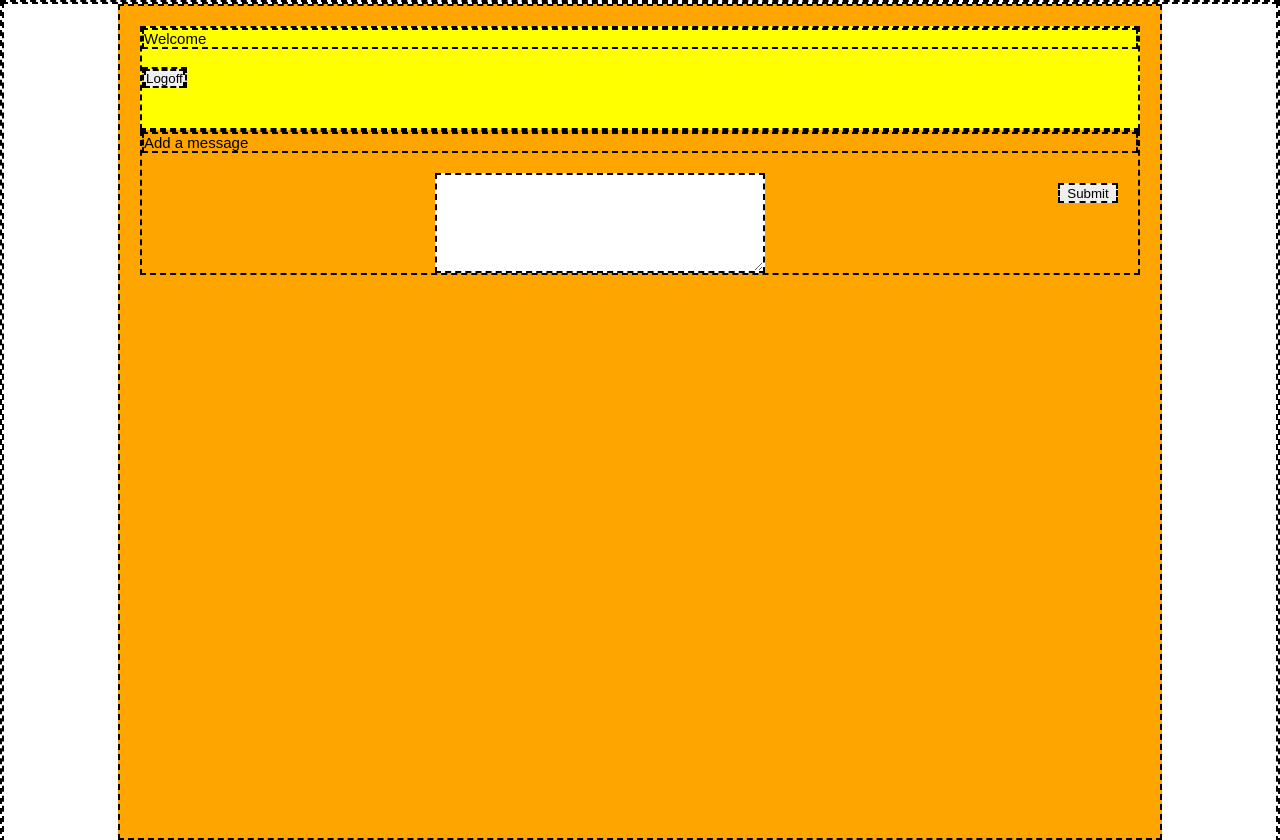
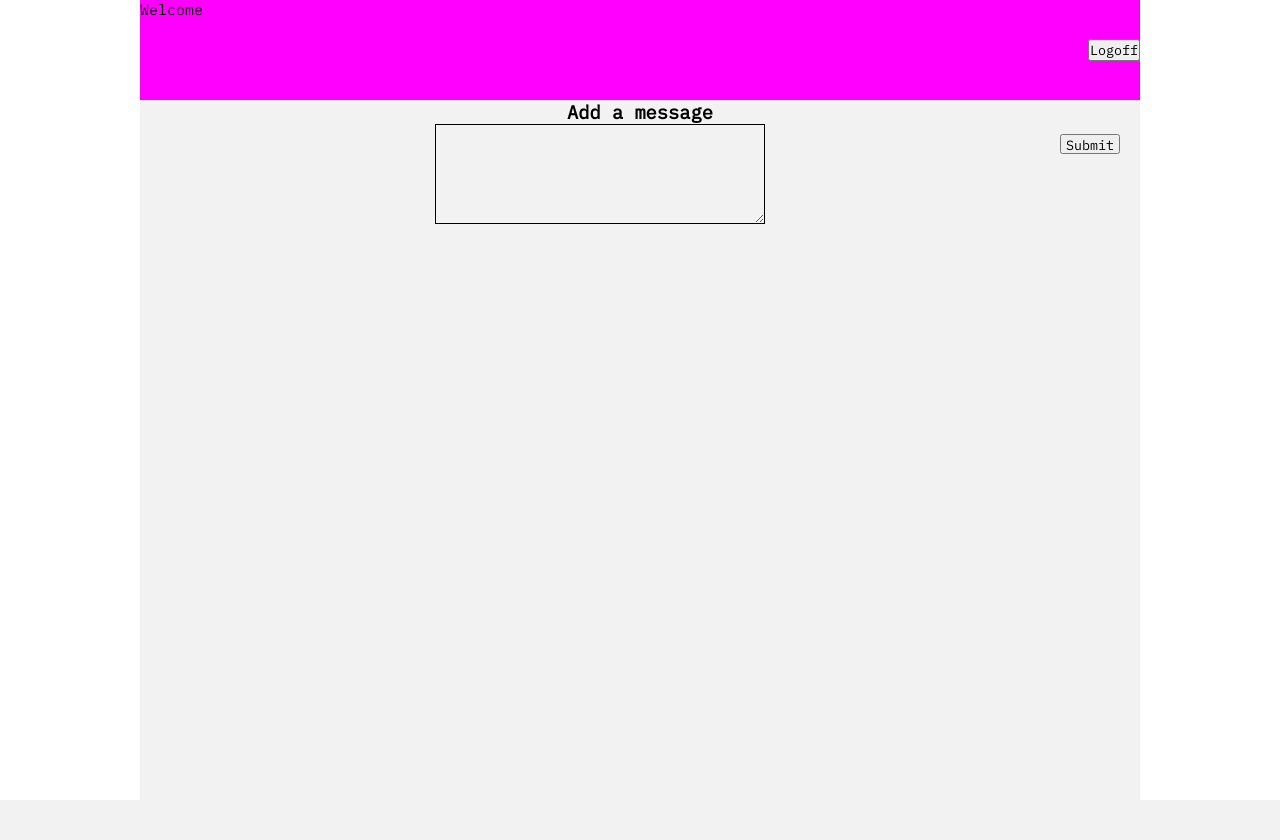
Before and after one commit to jwpowers2/wall, a Flask app: page /wall in a window 1280 px wide. After the commit the page ends 800 px from the top, so only its background shows below. Run offline with Flask 2, Linux system fonts and the light colour scheme; data that the repository does not hold is empty.

Commit message:
functional with no style

```diff
--- a/static/css/style.css
+++ b/static/css/style.css
@@ -1,8 +1,7 @@
 *{
     margin: 0;
     padding: 0;
-    font-family: 'Josefine Sans', sans-serif;
-    border: 2px dashed black;
+    font-family: 'IBM Plex Mono', monospace;
 }
 
 img {
@@ -14,7 +13,7 @@ top:0;
 display: block;
 text-align:left;
 height: 100px;
-background-color:yellow;
+background-color:magenta;
 }
 
 .header h1{
@@ -22,20 +21,20 @@ margin: 50px;
 float: left;
 
 }
-.header img{
+.header a{
 
 float: right;
 
 }
 
 .wrapper {
-background-color:orange;
+background-color:#f2f2f2;
 width: 1000px;
+font-family: 'IBM Plex Mono', monospace;
 height: 100%;
 margin: 0 auto;
 text-align:center;
 color:black;
-padding: 20px;
 
 }
 
@@ -43,7 +42,6 @@ padding: 20px;
 
 .index {
 border: 2px solid black;
-font-family: sans-serif;
 width: 350px;
 margin: 10 auto;
 text-align:center;
@@ -70,6 +68,8 @@ width: 150px;
 textarea{
 width: 330px;
 height:100px;
+background-color:transparent;
+border:1px solid black;
 }
 
 #button{
@@ -87,7 +87,6 @@ text-align:center;
 margin: 0 auto;
 }
 table {
-    font-family: arial, sans-serif;
     border-collapse: collapse;
     width: 100%;
 }
--- a/templates/wall.html
+++ b/templates/wall.html
@@ -3,7 +3,7 @@
         <!-- index page has login form called login -->
         <title>The Wall</title>
         <link rel="stylesheet" href="{{ url_for('static', filename='css/style.css') }}">
-        <link href="https://fonts.googleapis.com/css?family=Josefin+Sans" rel="stylesheet">
+        <link href="https://fonts.googleapis.com/css?family=IBM+Plex+Mono" rel="stylesheet">
         <script src="https://ajax.googleapis.com/ajax/libs/jquery/3.3.1/jquery.min.js"></script>
         <!--<script type="text/javascript" src="{{ url_for('static', filename='js/script.js') }}"></script>-->
     </head>
@@ -13,11 +13,12 @@
                 <p>Welcome {{ session['first_name'] }}</p><a href="/logoff"><button>Logoff</button></a>
         </div>
 	    <form action='/messages' method='post'>
-            <p>Add a message</p>
+            <h3>Add a message</h3>
             <textarea name='message'></textarea>
             <input type='submit' id='button' value='Submit'>
             </form>
-
+            <br>
+            <br>
       {% for message in messages_list %}
 
         <h3>{{ message['message']}}</h3>
```
